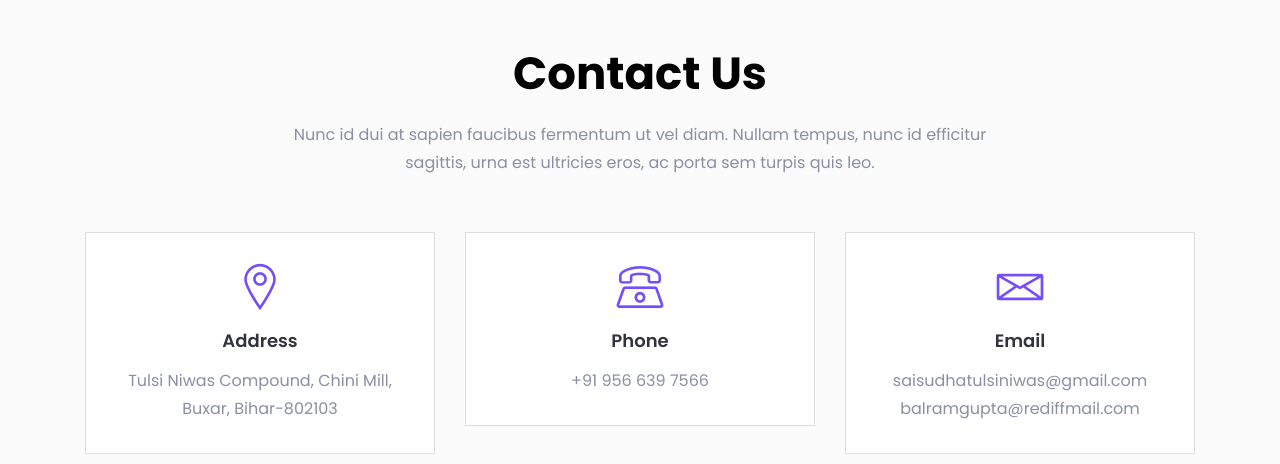
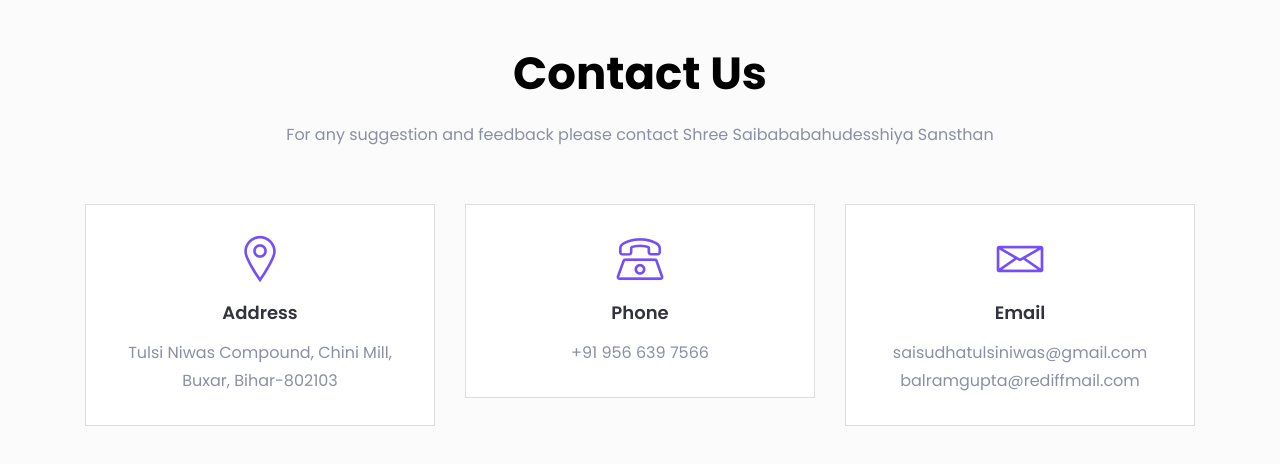
Before and after one commit to SHRISAIBABABAHUDDESHIYASANSTHAN/sai-site, a plain HTML site: page index.html in a window 1280 px wide. Shown: the part 3600-4064 px from the top of the page. Drawn offline with Linux system fonts and the light colour scheme; files whose address does not match are found by name.

Commit message:
Updated Contact

```diff
--- a/index.html
+++ b/index.html
@@ -241,7 +241,7 @@
                 <div class="col-lg-8">
                     <div class="section-title text-center pb-25">
                         <h2 class="title">Contact Us</h2>
-                        <p>Nunc id dui at sapien faucibus fermentum ut vel diam. Nullam tempus, nunc id efficitur sagittis, urna est ultricies eros, ac porta sem turpis quis leo.</p>
+                        <p>For any suggestion and feedback please contact Shree Saibababahudesshiya Sansthan</p>
                     </div> <!-- section title -->
                 </div>
             </div> <!-- row -->
```
